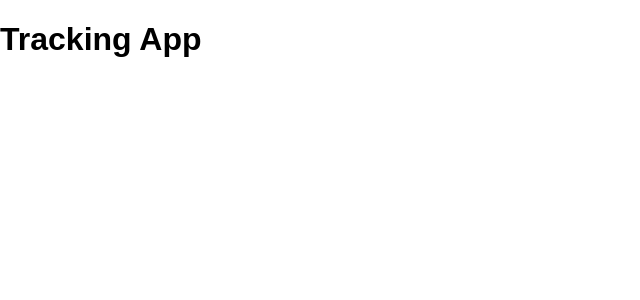
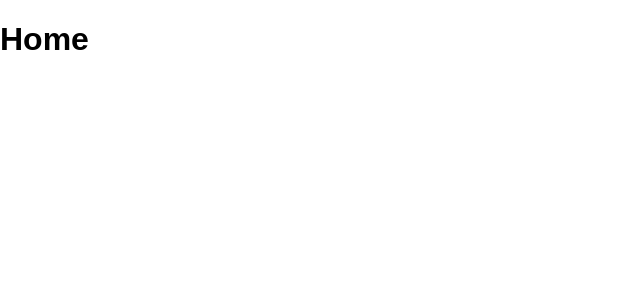
Before and after one commit to KumarAmitt/tracking-app-frontend, a React (Create React App) app: page / in a window 1280 px wide. Shown: the top 300 px of the page, without its empty margins (0-640 px from the left). Built offline with nearby package versions, Linux system fonts and the light colour scheme.

Commit message:
Add Routes to App.js

```diff
--- a/src/App/App.js
+++ b/src/App/App.js
@@ -1,10 +1,18 @@
 import React from 'react';
+import { BrowserRouter, Route, Switch } from 'react-router-dom';
+import Home from './auth/Home';
+import Dashboard from './components/Dashboard';
 
 function App() {
   return (
-    <div className="App">
-      <h1>Tracking App</h1>
-    </div>
+    <>
+      <BrowserRouter>
+        <Switch>
+          <Route exact path="/" component={Home} />
+          <Route exact path="/dashboard" component={Dashboard} />
+        </Switch>
+      </BrowserRouter>
+    </>
   );
 }
 
```
